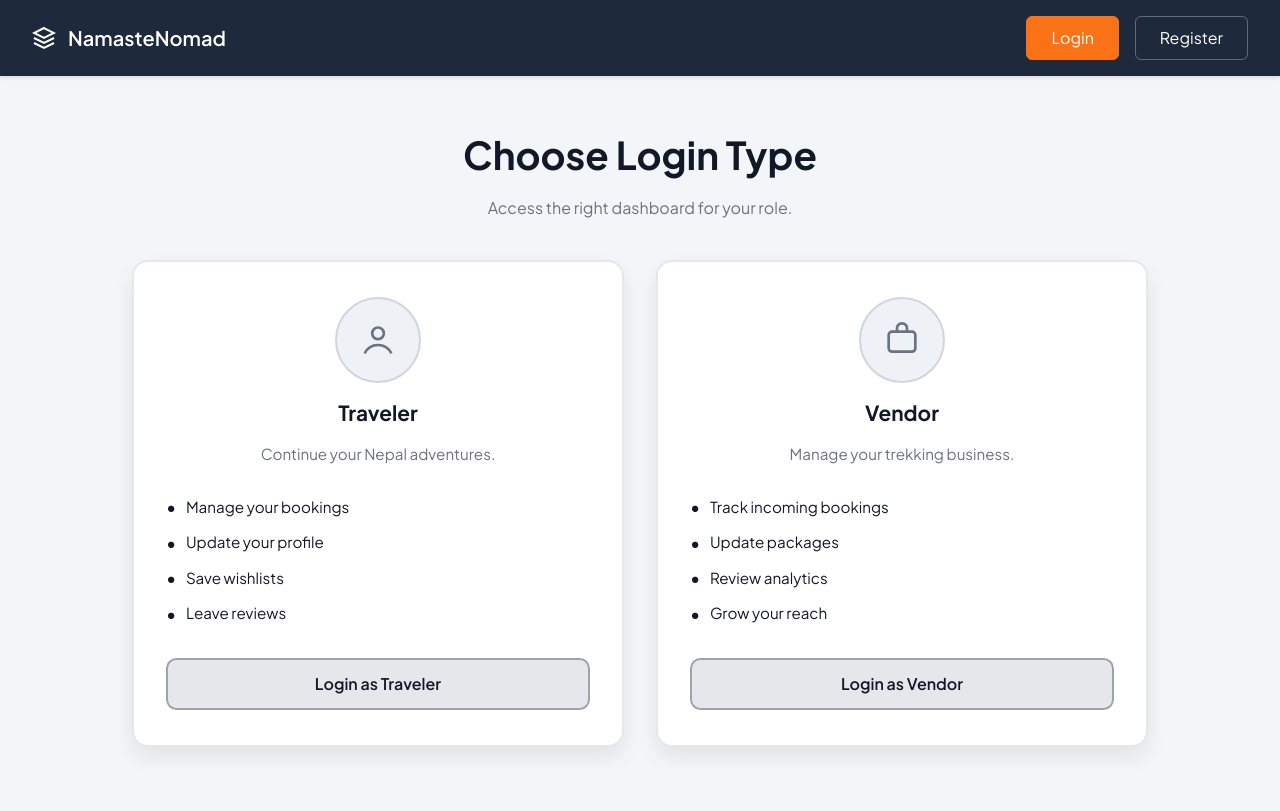
After one commit to SarrokThapa/Namaste-Nomad, a Django app: page /accounts/login/ in a window 1280 px wide. The commit adds this page. Run offline with Django 4.2, Linux system fonts and the light colour scheme.

```diff
--- /dev/null
+++ b/accounts/templates/accounts/login_choice.html
@@ -0,0 +1,73 @@
+<!DOCTYPE html>
+<html lang="en">
+<head>
+    <meta charset="UTF-8">
+    <meta name="viewport" content="width=device-width, initial-scale=1.0">
+    <title>Choose Login Type - Namaste Nomad</title>
+    <link rel="preconnect" href="https://fonts.googleapis.com">
+    <link rel="preconnect" href="https://fonts.gstatic.com" crossorigin>
+    <link href="https://fonts.googleapis.com/css2?family=Plus+Jakarta+Sans:wght@400;600;700&family=Space+Grotesk:wght@600&display=swap" rel="stylesheet">
+    <link rel="stylesheet" href="/static/css/style.css">
+    <link rel="stylesheet" href="/static/css/account_choice.css">
+</head>
+<body class="choice-body">
+    <nav class="navbar">
+        <div class="nav-brand">
+            <svg width="24" height="24" viewBox="0 0 24 24" fill="none" stroke="white" stroke-width="2">
+                <path d="M12 2L2 7l10 5 10-5-10-5z"/>
+                <path d="M2 17l10 5 10-5M2 12l10 5 10-5"/>
+            </svg>
+            <span>NamasteNomad</span>
+        </div>
+        <div class="nav-buttons">
+            <a href="{% url 'account_login_choice' %}" class="btn-nav btn-nav-orange">Login</a>
+            <a href="{% url 'account_register_choice' %}" class="btn-nav">Register</a>
+        </div>
+    </nav>
+
+    <main class="choice-main">
+        <header class="choice-header">
+            <h1>Choose Login Type</h1>
+            <p>Access the right dashboard for your role.</p>
+        </header>
+
+        <section class="choice-grid">
+            <article class="choice-card">
+                <div class="choice-icon">
+                    <svg width="40" height="40" viewBox="0 0 24 24" fill="none" stroke="currentColor" stroke-width="1.6">
+                        <circle cx="12" cy="8" r="3.5"/>
+                        <path d="M4 20c1.6-3.2 4.3-5 8-5s6.4 1.8 8 5"/>
+                    </svg>
+                </div>
+                <h2>Traveler</h2>
+                <p>Continue your Nepal adventures.</p>
+                <ul>
+                    <li>Manage your bookings</li>
+                    <li>Update your profile</li>
+                    <li>Save wishlists</li>
+                    <li>Leave reviews</li>
+                </ul>
+                <a class="choice-btn" href="{% url 'traveler_login' %}">Login as Traveler</a>
+            </article>
+
+            <article class="choice-card">
+                <div class="choice-icon">
+                    <svg width="40" height="40" viewBox="0 0 24 24" fill="none" stroke="currentColor" stroke-width="1.6">
+                        <rect x="4" y="7" width="16" height="12" rx="2"/>
+                        <path d="M9 7V5a3 3 0 0 1 6 0v2"/>
+                    </svg>
+                </div>
+                <h2>Vendor</h2>
+                <p>Manage your trekking business.</p>
+                <ul>
+                    <li>Track incoming bookings</li>
+                    <li>Update packages</li>
+                    <li>Review analytics</li>
+                    <li>Grow your reach</li>
+                </ul>
+                <a class="choice-btn" href="{% url 'vendor_login' %}">Login as Vendor</a>
+            </article>
+        </section>
+    </main>
+</body>
+</html>
--- a/accounts/templates/accounts/traveler_login.html
+++ b/accounts/templates/accounts/traveler_login.html
@@ -17,8 +17,8 @@
             <span>NamasteNomad</span>
         </div>
         <div class="nav-buttons">
-            <a href="{% url 'traveler_login' %}" class="btn-nav">Login</a>
-            <a href="#" class="btn-nav btn-nav-orange">Register</a>
+            <a href="{% url 'account_login_choice' %}" class="btn-nav">Login</a>
+            <a href="{% url 'account_register_choice' %}" class="btn-nav btn-nav-orange">Register</a>
         </div>
     </nav>
 
@@ -72,7 +72,7 @@
                 <a href="#" class="link">Forgot Password?</a>
             </div>
             <div class="form-footer">
-                <p>New here? <a href="{% url 'traveler_register' %}" class="link">Register</a></p>
+                <p>New here? <a href="{% url 'account_register_choice' %}" class="link">Register</a></p>
             </div>
         </div>
     </div>
--- a/accounts/templates/accounts/traveler_register.html
+++ b/accounts/templates/accounts/traveler_register.html
@@ -17,8 +17,8 @@
             <span>NamasteNomad</span>
         </div>
         <div class="nav-buttons">
-            <a href="{% url 'traveler_login' %}" class="btn-nav">Login</a>
-            <a href="{% url 'traveler_register' %}" class="btn-nav btn-nav-orange">Register</a>
+            <a href="{% url 'account_login_choice' %}" class="btn-nav">Login</a>
+            <a href="{% url 'account_register_choice' %}" class="btn-nav btn-nav-orange">Register</a>
         </div>
     </nav>
 
@@ -105,7 +105,7 @@
             </form>
 
             <div class="form-footer">
-                <p>Already have an account? <a href="{% url 'traveler_login' %}" class="link">Login here</a></p>
+                <p>Already have an account? <a href="{% url 'account_login_choice' %}" class="link">Login here</a></p>
             </div>
         </div>
     </div>
--- a/accounts/urls.py
+++ b/accounts/urls.py
@@ -2,6 +2,8 @@ from django.urls import path
 from . import views
 
 urlpatterns = [
+    path('login/', views.account_login_choice, name='account_login_choice'),
+    path('register/', views.account_register_choice, name='account_register_choice'),
     path('traveler/login/', views.traveler_login, name='traveler_login'),
     path('traveler/register/', views.traveler_register, name='traveler_register'),
     path('traveler/profile/', views.traveler_profile, name='traveler_profile'),
--- a/accounts/views.py
+++ b/accounts/views.py
@@ -567,3 +567,11 @@ def traveler_register(request):
 
 def landing(request):
     return render(request, 'landing.html')
+
+
+def account_register_choice(request):
+    return render(request, 'accounts/register_choice.html')
+
+
+def account_login_choice(request):
+    return render(request, 'accounts/login_choice.html')
--- a/core/templates/core/home.html
+++ b/core/templates/core/home.html
@@ -30,8 +30,8 @@
                 <a href="{% url 'contact' %}">Contact</a>
             </div>
             <div class="nav-actions">
-                <a href="{% url 'traveler_login' %}" class="btn-ghost">Sign In</a>
-                <a href="{% url 'traveler_register' %}" class="btn-dark">Sign Up</a>
+                <a href="{% url 'account_login_choice' %}" class="btn-ghost">Sign In</a>
+                <a href="{% url 'account_register_choice' %}" class="btn-dark">Sign Up</a>
             </div>
         </div>
     </nav>
--- /dev/null
+++ b/static/css/account_choice.css
@@ -0,0 +1,123 @@
+body.choice-body {
+    background: #f4f5f8;
+    font-family: "Plus Jakarta Sans", "Segoe UI", sans-serif;
+    color: #111827;
+}
+
+.choice-main {
+    max-width: 1080px;
+    margin: 0 auto;
+    padding: 3rem 2rem 4rem;
+}
+
+.choice-header {
+    text-align: center;
+    margin-bottom: 2.5rem;
+}
+
+.choice-header h1 {
+    font-size: 2.4rem;
+    font-weight: 700;
+    margin-bottom: 0.6rem;
+}
+
+.choice-header p {
+    color: #6b7280;
+    font-size: 1rem;
+}
+
+.choice-grid {
+    display: grid;
+    grid-template-columns: repeat(auto-fit, minmax(280px, 1fr));
+    gap: 2rem;
+}
+
+.choice-card {
+    background: #fff;
+    border: 2px solid #e5e7eb;
+    border-radius: 1rem;
+    padding: 2.2rem 2rem;
+    box-shadow: 0 10px 20px rgba(15, 23, 42, 0.08);
+    display: flex;
+    flex-direction: column;
+    align-items: center;
+    gap: 0.8rem;
+    text-align: center;
+}
+
+.choice-icon {
+    width: 86px;
+    height: 86px;
+    border-radius: 50%;
+    background: #eef2f7;
+    border: 2px solid #cfd6df;
+    display: grid;
+    place-items: center;
+    color: #6b7280;
+}
+
+.choice-card h2 {
+    font-size: 1.3rem;
+    font-weight: 700;
+}
+
+.choice-card p {
+    color: #6b7280;
+    font-size: 0.95rem;
+}
+
+.choice-card ul {
+    list-style: none;
+    padding: 0;
+    margin: 0.6rem 0 0.9rem;
+    text-align: left;
+    width: 100%;
+}
+
+.choice-card li {
+    display: flex;
+    align-items: center;
+    gap: 0.6rem;
+    padding: 0.35rem 0;
+    font-size: 0.95rem;
+    color: #111827;
+}
+
+.choice-card li::before {
+    content: "•";
+    color: #111827;
+    font-size: 1.2rem;
+    line-height: 1;
+}
+
+.choice-btn {
+    margin-top: auto;
+    display: inline-flex;
+    justify-content: center;
+    align-items: center;
+    width: 100%;
+    padding: 0.7rem 1rem;
+    border-radius: 0.65rem;
+    border: 2px solid #9ca3af;
+    color: #111827;
+    text-decoration: none;
+    font-weight: 600;
+    background: #e5e7eb;
+    transition: all 0.2s ease;
+}
+
+.choice-btn:hover {
+    background: #111827;
+    color: #fff;
+    border-color: #111827;
+}
+
+@media (max-width: 640px) {
+    .choice-main {
+        padding: 2.5rem 1.2rem 3rem;
+    }
+
+    .choice-header h1 {
+        font-size: 2rem;
+    }
+}
```
Also changed, not shown: accounts/templates/accounts/register_choice.html (added, +73 -0 lines), accounts/templates/accounts/vendor_login.html (+4 -5 lines), accounts/templates/accounts/vendor_register.html (+4 -5 lines).
